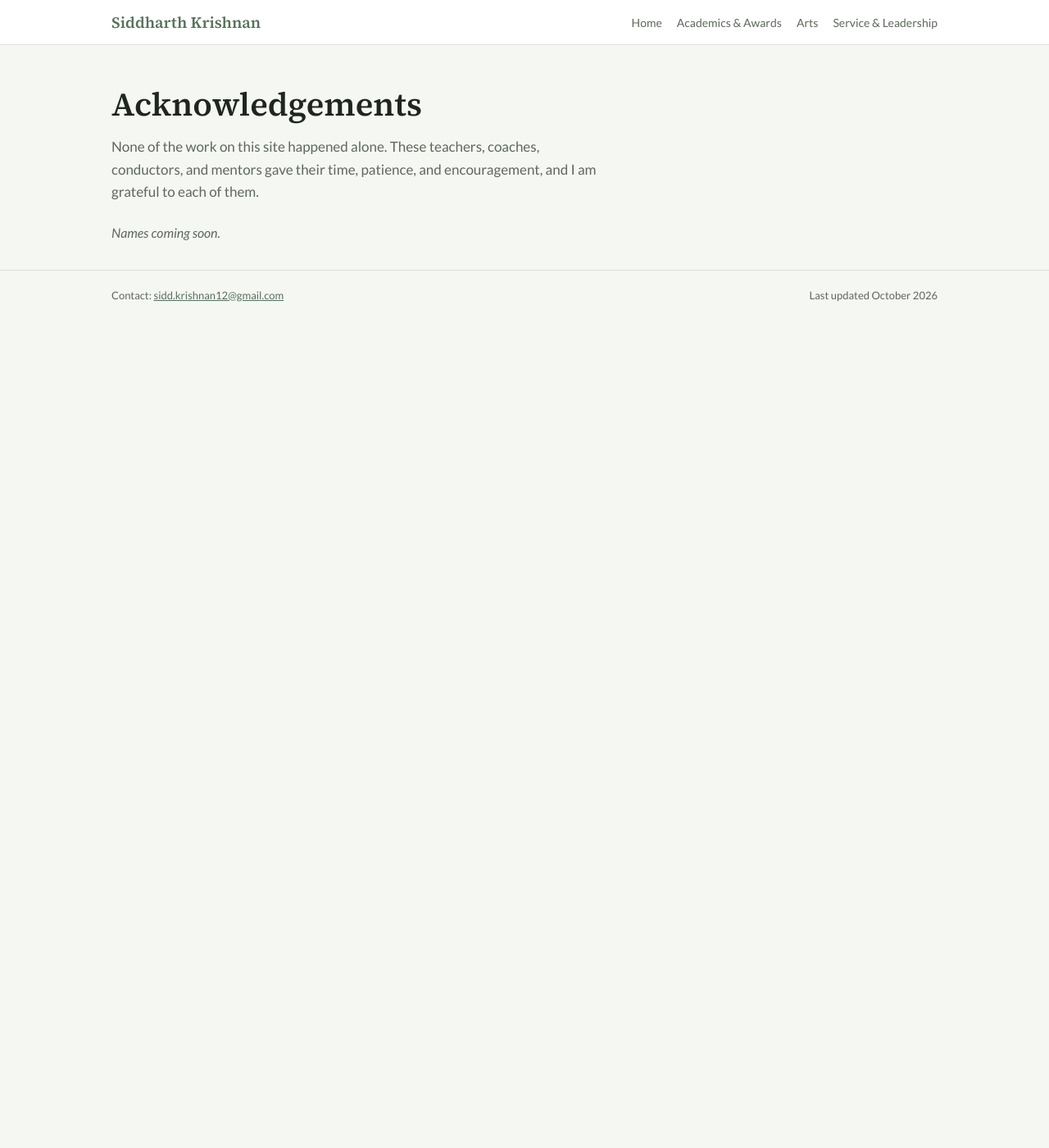
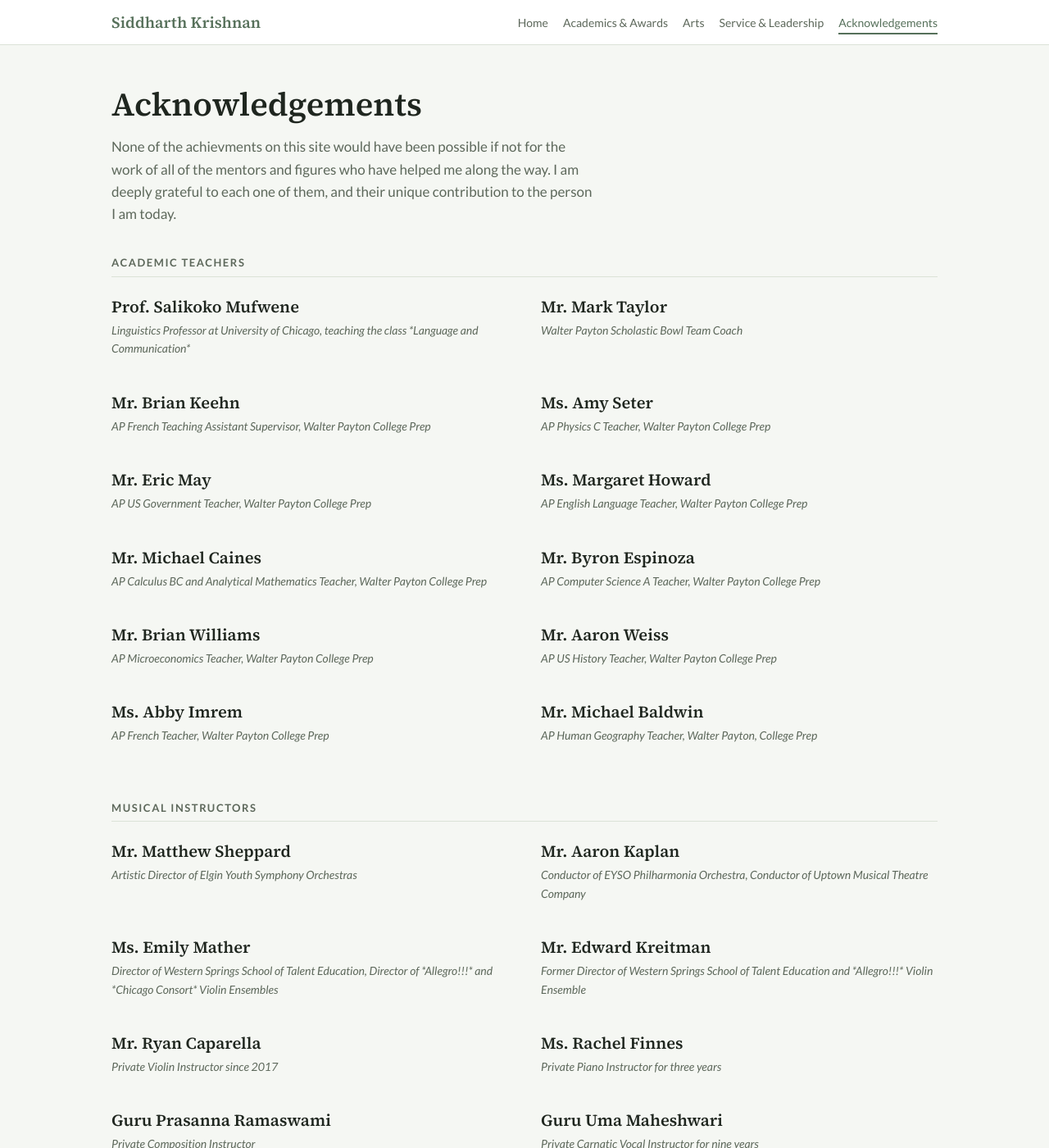
Before and after one commit to siddkrishnan12/siddkrishnan12.github.io, a Jekyll site: the page built from acknowledgements.html, in a window 1280 px wide and 1400 px high. Shown: the whole window at 82% size. Built offline with Jekyll 4.4.1, drawn with Linux system fonts in a browser that asks for light colours.

Commit message:
upadated arts, academics, added acknowledgments page

```diff
--- a/_data/academics.yml
+++ b/_data/academics.yml
@@ -3,7 +3,7 @@
 #   title, date, role, description, result, results (list of label/text, optional url),
 #   image, youtube (video ID), audio, score_pdf, links (list of label/url)
 
-- heading: "High School Achievements"
+- heading: "Academic Extracurricular"
   entries:
     - title: "Walter Payton Scholastic Bowl Team"
       image: "/assets/css/Scobo Team.jpeg"
@@ -33,34 +33,14 @@
           text: "Statewide third place Rising Star award"
           url: "https://ihssbca.org/ihssbca-tournaments/state/isc-2026/"
 
-    - title: "PSAT"
-      date: "2025–26"
-      role: "Grade 10"
-      result: "Perfect score of 1520"
-      links:
-        - label: "Score Report"
-          url: "/assets/css/digital_psat_nm_144583239_4d95deea-cc86-4dd2-b720-e5d5532b76f3.pdf"
+- heading: "Dual Enrollment"
+  entries:
+    - title: "University of Chicago Courses"
+      date: "Autumn Quarter 2026"
+      role: "Student"
+      description: "Currently enrolled in UChicago through the CPS-UChicago Dual Enrollment Program, taking the course LING 20150: LANGUAGE AND COMMUNICATION, taught by Prof. Salikoko S. Mufwene."
 
-    - title: "PreACT"
-      date: "2025–26"
-      role: "Grade 10"
-      result: "Perfect Composite Score of 35, Distinguished Scholar certificate"
-      links:
-        - label: "Score Report"
-          url: "assets/css/Scores - MyACT.pdf"
-
-- heading: "Summer 2025"
-  entries:
-    - title: "CIEE Honors French Language and Culture"
-      date: "Summer 2025"
-      role: "Rennes, France"
-      description: "Attended a Four-week intensive Study Abroad program, learning French through immersion taking courses at Université Rennes 2."
-      result: "college credit from Tulane University"
-      links:
-        - label: "Course Description"
-          url: "https://cirefe.univ-rennes2.fr/en/courses/programmes-dete/cours-dete"
-
-- heading: "Advanced Placement"
+- heading: "Standardized Testing"
   entries:
     - title: "College Board AP Exams"
       links:
@@ -87,3 +67,30 @@
     - course: "AP English Language"
     - course: "AP Physics C: Mechanics"
     - course: "AP Physics C: Magnetism"
+
+    - title: "PSAT"
+      date: "2025–26"
+      role: "Grade 10"
+      result: "Perfect score of 1520"
+      links:
+        - label: "Score Report"
+          url: "/assets/css/digital_psat_nm_144583239_4d95deea-cc86-4dd2-b720-e5d5532b76f3.pdf"
+
+    - title: "PreACT"
+      date: "2025–26"
+      role: "Grade 10"
+      result: "Perfect Composite Score of 35, Distinguished Scholar certificate"
+      links:
+        - label: "Score Report"
+          url: "assets/css/Scores - MyACT.pdf"
+
+- heading: "Study Abroad"
+  entries:
+    - title: "CIEE Honors French Language and Culture"
+      date: "Summer 2025"
+      role: "Rennes, France"
+      description: "Attended a Four-week intensive Study Abroad program, learning French through immersion taking courses at Université Rennes 2."
+      result: "college credit from Tulane University"
+      links:
+        - label: "Course Description"
+          url: "https://cirefe.univ-rennes2.fr/en/courses/programmes-dete/cours-dete"
--- a/_data/acknowledgements.yml
+++ b/_data/acknowledgements.yml
@@ -18,8 +18,50 @@
 #         - "CIEE Honors French Language and Culture"
 
 intro: >
-  None of the work on this site happened alone. These teachers, coaches,
-  conductors, and mentors gave their time, patience, and encouragement,
-  and I am grateful to each of them.
+  None of the achievments on this site would have been possible if not for the work of all of the mentors and figures who have helped me along the way. I am deeply grateful to each one of them, and their unique contribution to the person I am today.
+groups:
+  - heading: "Academic Teachers"
+    people:
+      - name: "Prof. Salikoko Mufwene"
+        role: "Linguistics Professor at University of Chicago, teaching the class *Language and Communication*"
+      - name: "Mr. Mark Taylor"
+        role: "Walter Payton Scholastic Bowl Team Coach"
+      - name: "Mr. Brian Keehn"
+        role: "AP French Teaching Assistant Supervisor, Walter Payton College Prep"
+      - name: "Ms. Amy Seter"
+        role: "AP Physics C Teacher, Walter Payton College Prep"
+      - name: "Mr. Eric May"
+        role: "AP US Government Teacher, Walter Payton College Prep"
+      - name: "Ms. Margaret Howard"
+        role: "AP English Language Teacher, Walter Payton College Prep"
+      - name: "Mr. Michael Caines"
+        role: "AP Calculus BC and Analytical Mathematics Teacher, Walter Payton College Prep"
+      - name: "Mr. Byron Espinoza"
+        role: "AP Computer Science A Teacher, Walter Payton College Prep"
+      - name: "Mr. Brian Williams"
+        role: "AP Microeconomics Teacher, Walter Payton College Prep"
+      - name: "Mr. Aaron Weiss"
+        role: "AP US History Teacher, Walter Payton College Prep"
+      - name: "Ms. Abby Imrem"
+        role: "AP French Teacher, Walter Payton College Prep"
+      - name: "Mr. Michael Baldwin"
+        role: "AP Human Geography Teacher, Walter Payton, College Prep"
 
-groups: []
+  - heading: "Musical Instructors"
+    people:
+      - name: "Mr. Matthew Sheppard"
+        role: "Artistic Director of Elgin Youth Symphony Orchestras"
+      - name: "Mr. Aaron Kaplan"
+        role: "Conductor of EYSO Philharmonia Orchestra, Conductor of Uptown Musical Theatre Company"
+      - name: "Ms. Emily Mather"
+        role: "Director of Western Springs School of Talent Education, Director of *Allegro!!!* and *Chicago Consort* Violin Ensembles"
+      - name: "Mr. Edward Kreitman"
+        role: "Former Director of Western Springs School of Talent Education and *Allegro!!!* Violin Ensemble"
+      - name: "Mr. Ryan Caparella"
+        role: "Private Violin Instructor since 2017"
+      - name: "Ms. Rachel Finnes"
+        role: "Private Piano Instructor for three years"
+      - name: "Guru Prasanna Ramaswami"
+        role: "Private Composition Instructor"
+      - name: "Guru Uma Maheshwari"
+        role: "Private Carnatic Vocal Instructor for nine years"
--- a/_data/arts.yml
+++ b/_data/arts.yml
@@ -14,7 +14,7 @@
     - title: "Desert Winds"
       date: "April 2026"
       role: "Composer"
-      description: "Composed for the 2025–26 Allegro!!! Violin Ensemble. It was performed at four ticketed shows, with Allegro's unique choreographed routines incorporated into the performance."
+      description: "Composed for the 2025–26 Allegro!!! Violin Ensemble. It was performed at four ticketed shows, with unique choreographed routines by Jennifer Mather incorporated into the performance."
       youtube: "vF0Ba4uOsB0"
       score_pdf: "/assets/css/Final Desert Winds- Full Score.pdf"
 - heading: "Performance"
--- a/_data/navigation.yml
+++ b/_data/navigation.yml
@@ -20,7 +20,7 @@
   show: false
 - title: "Acknowledgements"
   url: "/acknowledgements/"
-  show: false
+  show: true
 - title: "Resume"
   url: "/resume/"
   show: false
```
